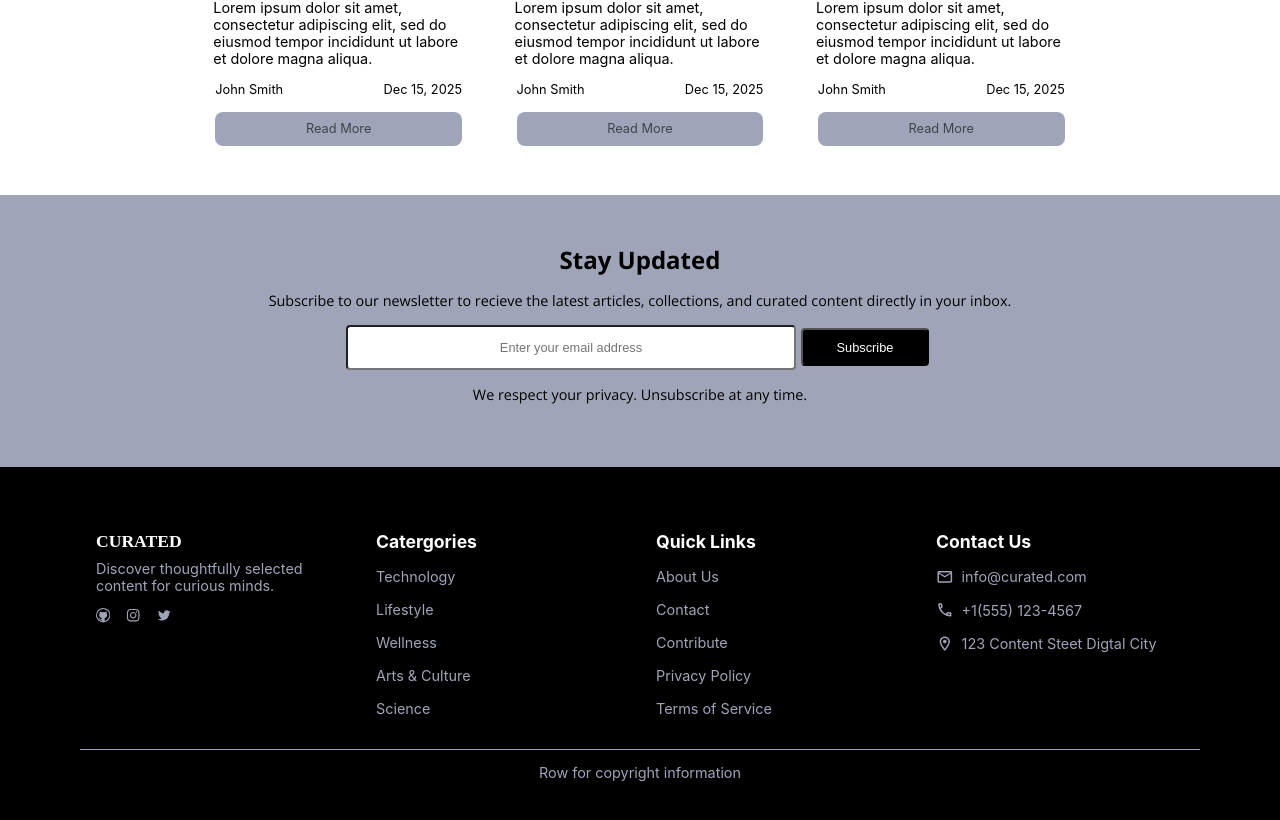
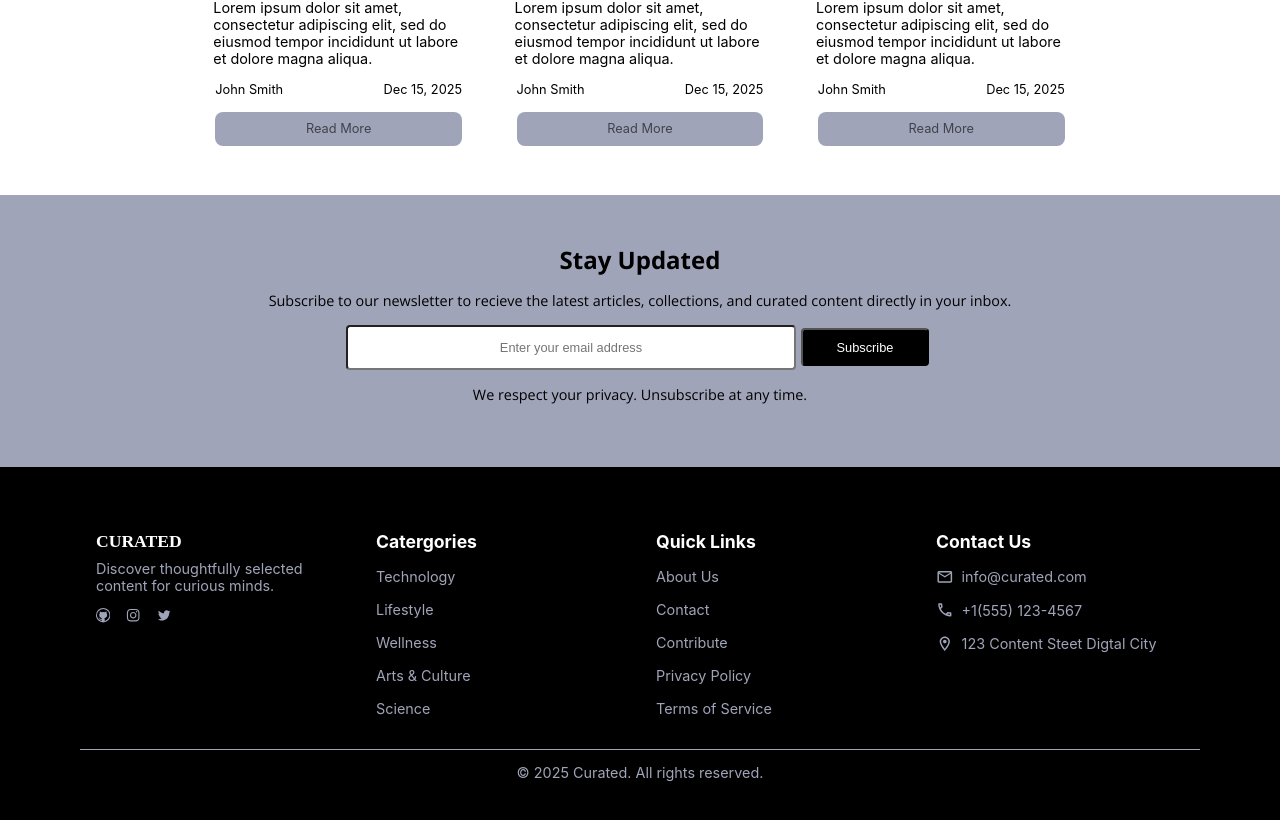
Before and after one commit to iamsummerflowers/Fashion-Blog-Project, a React (Create React App) app in the folder startdev/: page / in a window 1280 px wide. Shown: the part 654-1474 px from the top of the page. Built offline with nearby package versions, Linux system fonts and the light colour scheme; the HTML template or start-up script is replaced by a standard one; a web font is replaced by a local one.

Commit message:
Footer Copyright
copyright disclaimer is added and the year will automatically update each year

```diff
--- a/startdev/src/Footer/Footer.js
+++ b/startdev/src/Footer/Footer.js
@@ -12,6 +12,9 @@
 
 
 function Footer() {
+
+  const currentYear = new Date().getFullYear();
+
     return (
       <div className="footer" id="footer">
 
@@ -82,7 +85,7 @@
             </div>
           </div>
           <div className="footerCopy">
-            <p>Row for copyright information</p>
+            <p>&copy; {currentYear} Curated. All rights reserved.</p>
           </div>
 
         {/* <div className="footerLeft">
```
